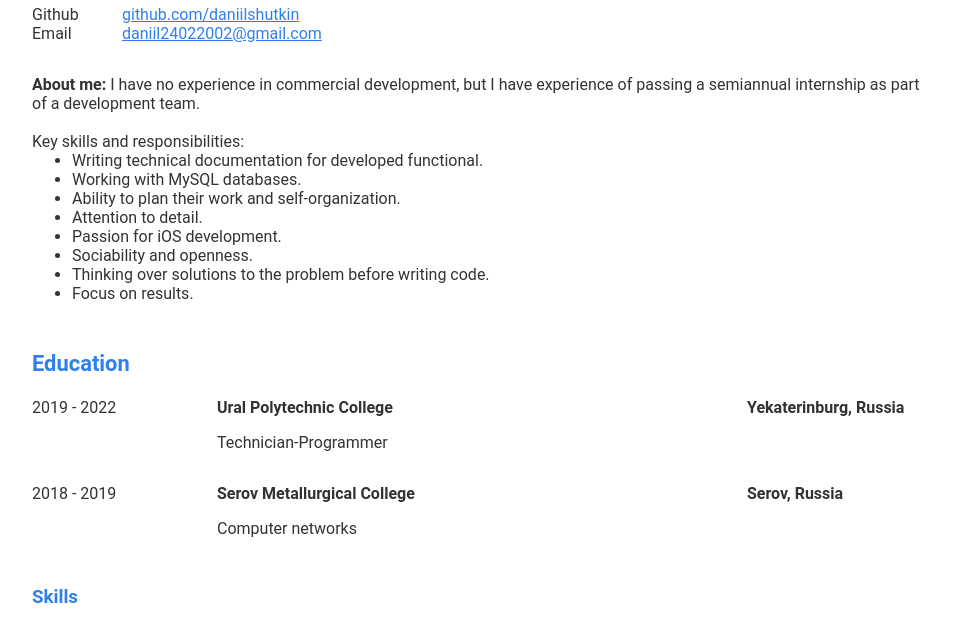
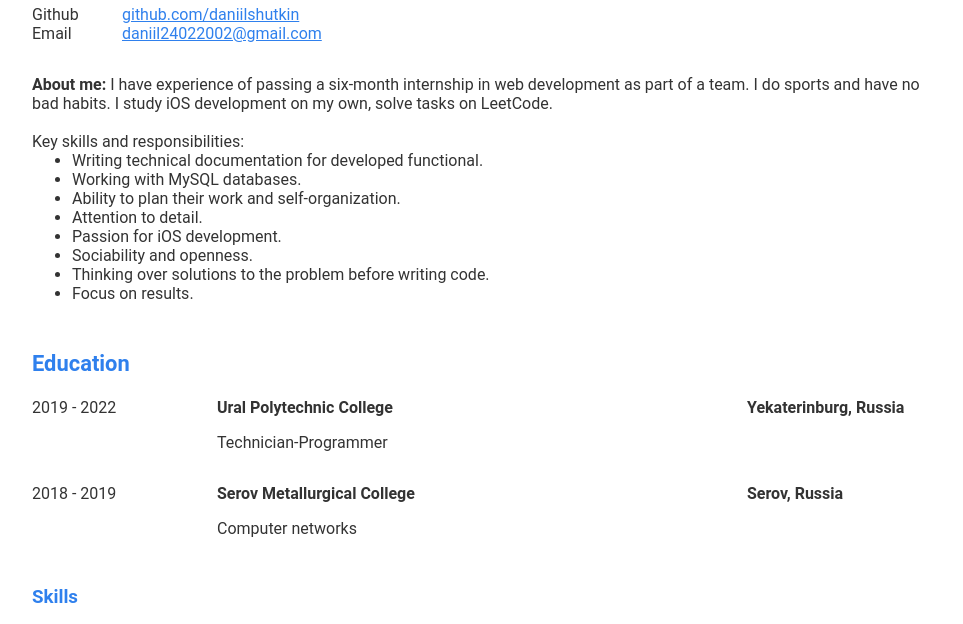
Before and after one commit to daniilshutkin/daniilshutkin.github.io, a plain HTML site: page index.html in a window 1280 px wide. Shown: the part 95-719 px from the top of the page, without its empty margins (158-1121 px from the left). Drawn offline with Linux system fonts and the light colour scheme.

Commit message:
Add files via upload

```diff
--- a/index.html
+++ b/index.html
@@ -64,7 +64,21 @@
                 </div>
             </div>
         </section>
-
+        <!--
+        <section>
+            <h3 text='experience_work'></h3>
+            <div class="experience">
+                <div class="experience__date">
+                    Jan 2022 - Sep 2022
+                </div>
+                <div class="experience__description">
+                    <div text='name_one_company' class="experience__fullname"></div>
+                    <div text='special_one_company' class="experience__specialization"></div>
+                </div>
+                <div text='one_place' class="experience__city"></div>
+            </div>
+        </section>
+        -->
         <section>
             <h3 text='education'></h3>
             <div class="experience">
@@ -151,8 +165,8 @@
                   </div>
                 </div>
         </section>
-        <section text='achievements'></section>
         <section>
+            <div text='achievements'></div>
             <div class="experience__details">
                 <ul>
                     <li data-text='a1'></li>
--- a/js/script.js
+++ b/js/script.js
@@ -17,6 +17,10 @@ function transition() {
         250)
 }
 var en = {
+    'name_one_company' : 'Promenergosafety',
+    'special_one_company' : 'Development of enterprise equipment website',
+    'one_place' : 'Yekaterinburg, Russia',
+    'experience_work' : 'Experience',
     'a1': 'SwiftBook basics of programming.',
     'achievements': '<h3>My achievements</h3>',
     'skills': '<h3>Skills</h3>',
@@ -36,12 +40,16 @@ var en = {
     'q2': 'Working with MySQL databases.',
     'q1': 'Writing technical documentation for developed functional.',
     'description_text': 'Key skills and responsibilities:',
-    'description': '<b>About me:</b> I have no experience in commercial development, but I have experience of passing a semiannual internship as part of a development team.',
+    'description': '<b>About me:</b> I have experience of passing a six-month internship in web development as part of a team. I do sports and have no bad habits. I study iOS development on my own, solve tasks on LeetCode.',
     'name': '<h1>Daniil Shutkin</h1><h2>iOS developer</h2>',
     'theme': '<span>Dark Mode</span>',
     'language': '<span>Language</span>',
 }; var ru = {
-    'a1': 'SwiftBook основы программирования',
+    'name_one_company' : 'Промэнергобезопасность',
+    'special_one_company' : 'Разработка сайта оборудования предприятия',
+    'one_place' : 'Екатеринбург, Россия',
+    'experience_work' : 'Опыт',
+    'a1': 'SwiftBook основы программирования.',
     'achievements': '<h3>Мои достижения</h3>',
     'skills': '<h3>Навыки</h3>',
     'serov_place': 'Серов, Россия',
@@ -60,7 +68,7 @@ var en = {
     'q2': 'Работа с базами данных MySQL.',
     'q1': 'Написание технической документации для разрабатываемого функционала.',
     'description_text': 'Ключевые навыки и обязанности:',
-    'description': '<b>О себе:</b> нет опыта в коммерческой разработке, но есть опыт прохождения полугодовой практики в составе команды разработчиков.',
+    'description': '<b>О себе:</b> У меня есть опыт прохождения шестимесячной стажировки в области веб-разработки в составе команды. Я занимаюсь спортом и не имею вредных привычек. Я самостоятельно изучаю разработку iOS, решаю задачи на LeetCode.',
     'name':'<h1>Даниил Шуткин</h1><h2>iOS разработчик</h2>',
     'theme': '<span>Dark Mode</span>',
     'language': '<span>Language</span>',
```
